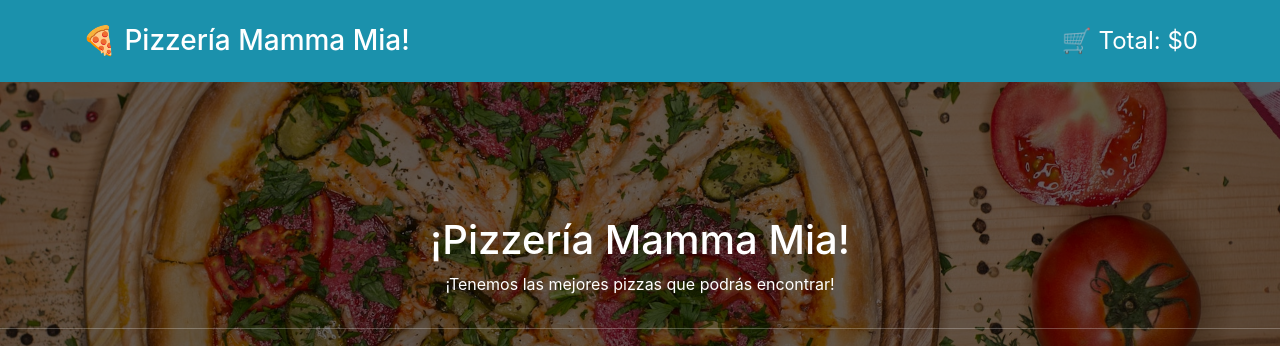
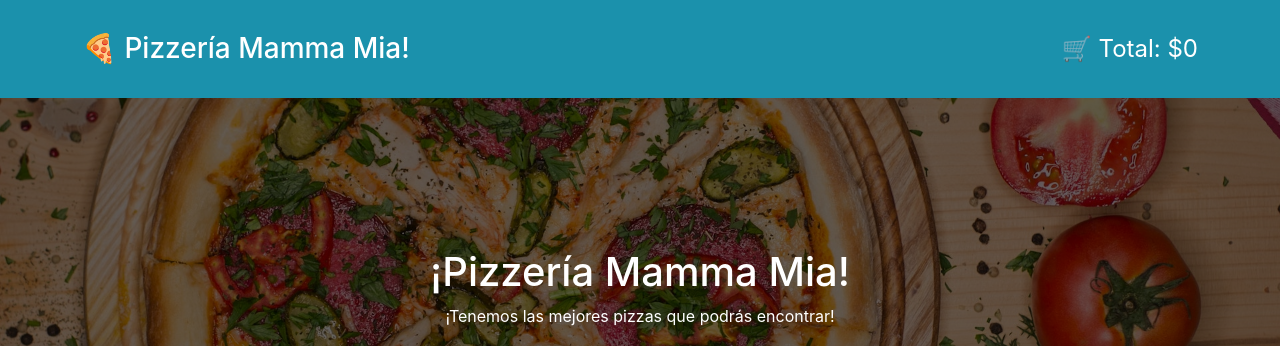
Before and after one commit to ssalinascalibar/desafio-mamma-mia, a React (Create React App) app: page / in a window 1280 px wide. Shown: the top 346 px of the page. Built offline with nearby package versions, Linux system fonts and the light colour scheme.

Commit message:
add margin mask

```diff
--- a/src/assets/css/header.css
+++ b/src/assets/css/header.css
@@ -18,6 +18,10 @@ header{
     justify-content: center;
 }
 
+.mask h1{
+    padding: 4rem 0 0 0;
+}
+
 .hr{
     width: 50%;
 }
--- a/src/assets/css/navBar.css
+++ b/src/assets/css/navBar.css
@@ -1,7 +1,10 @@
 nav{
     background-color: #1b91ac;
     color: #fff;
-    padding: 0.5rem 0;
+}
+
+.navbar{
+    padding: 1rem 0;
 }
 
 /* .links{
```
